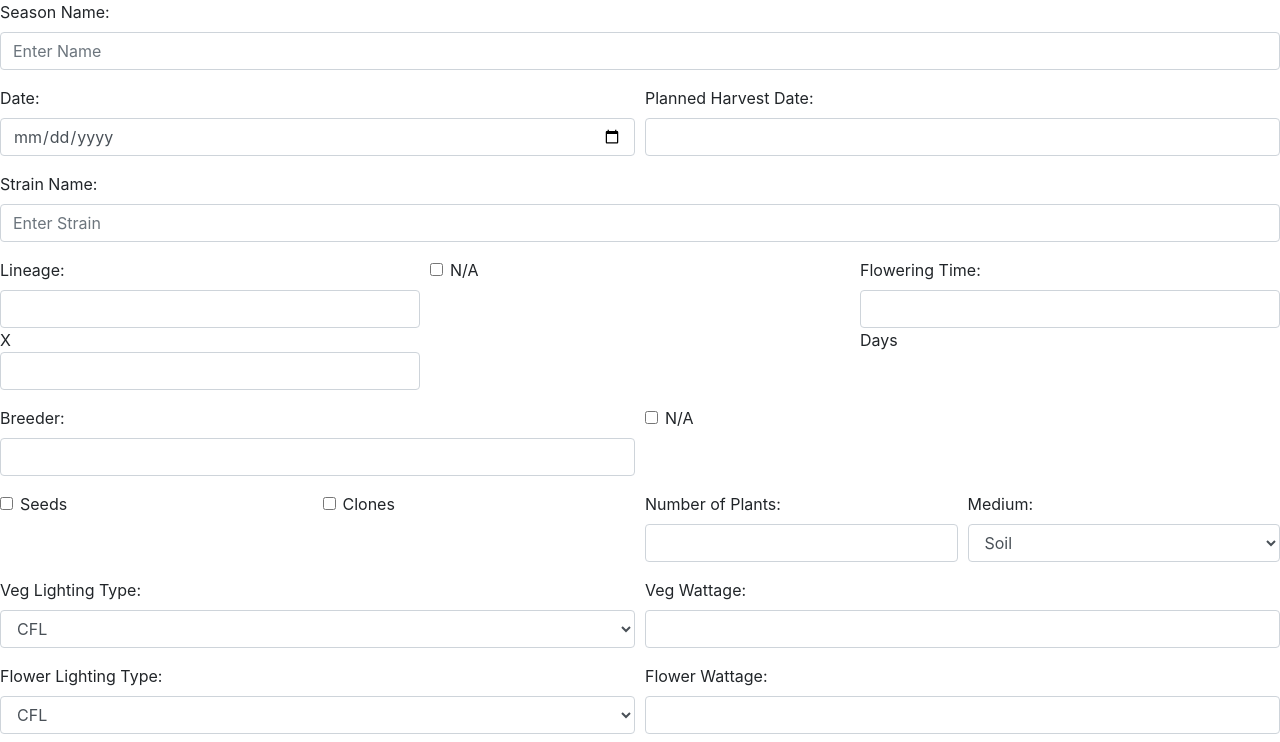
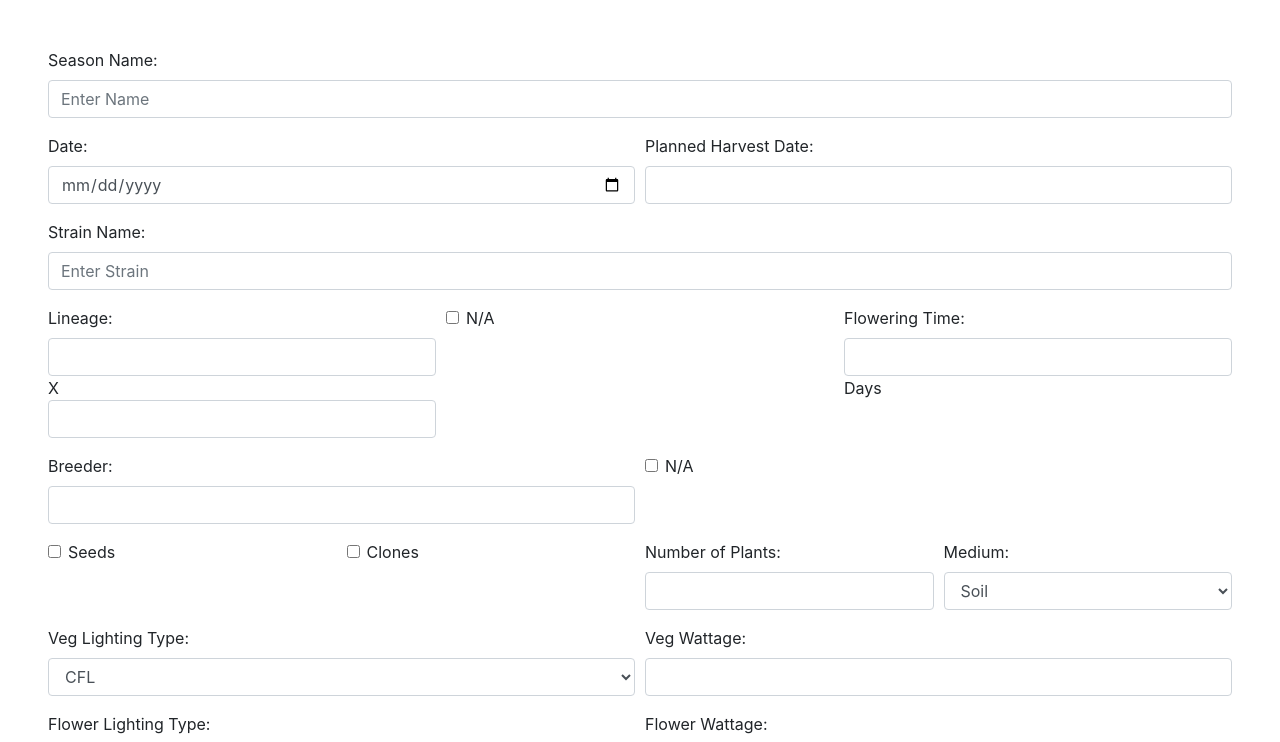
Before and after one commit to kylewhittemore/project-three, a React (Create React App) app in the folder client/: page / in a window 1280 px wide. Shown: the top 742 px of the page. Built offline with nearby package versions, Linux system fonts and the light colour scheme.

Commit message:
added test file; added style.css, margins added to top and bottom of form

```diff
--- a/client/src/aa-test.js
+++ b/client/src/aa-test.js
@@ -1,5 +1,5 @@
 import React from 'react'
-import StaticForm from "./components/StaticForm";
+import StaticForm from "./components/StaticForm/StaticForm";
 
 export default function Test() {
 
--- a/client/src/components/StaticForm.js
+++ b/client/src/components/StaticForm/StaticForm.js
@@ -2,14 +2,15 @@ import React from "react";
 import Button from "react-bootstrap/Button";
 import Container from "react-bootstrap/Container";
 import Form from "react-bootstrap/Form";
-import Col from "react-bootstrap/Col"
+import Col from "react-bootstrap/Col";
+import "./style.css";
 
 export default function StaticForm() {
 
     return (
         <div>
 
-        <Form>
+        <Form className="mx-5 my-5">
             <Form.Row>
                 <Form.Group as={Col} controlId="log.ControlInput1">
                     <Form.Label>Season Name:</Form.Label>
--- /dev/null
+++ b/client/src/components/StaticForm/style.css
@@ -0,0 +1,4 @@
+Form {
+    height: 600px;
+    width: auto;
+}
```
